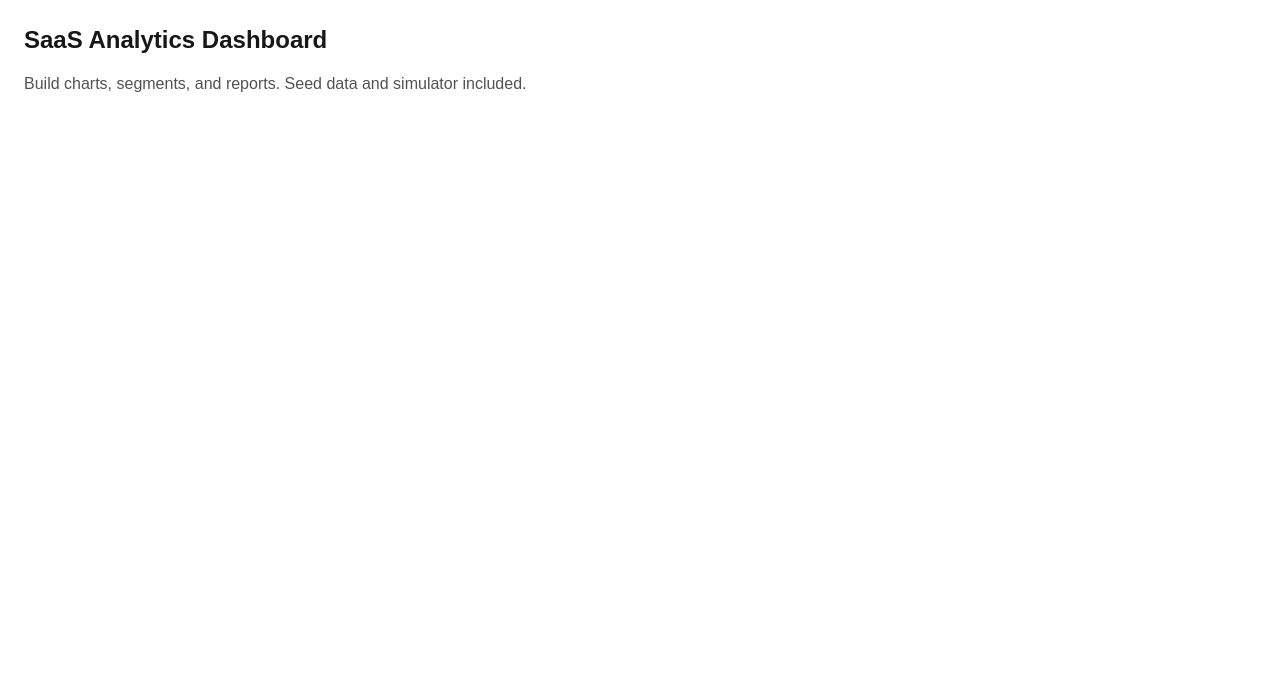
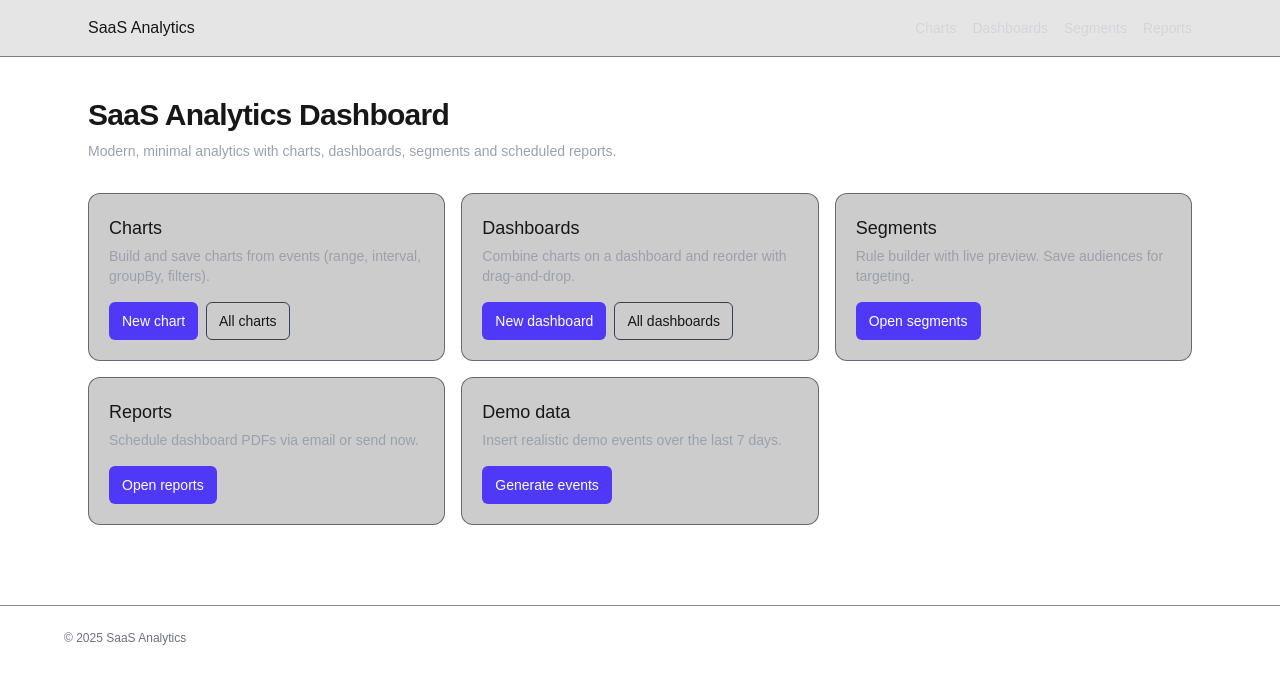
Before and after one commit to ahmerzulfiqar06/SaaS-Analytics-Dashboard, a Next.js app: page / in a window 1280 px wide. Shown: the top 684 px of the page. Built offline with nearby package versions, Linux system fonts and the light colour scheme.

Commit message:
UX: Professional homepage with quick actions, global header/nav/footer styling

```diff
--- a/src/app/layout.tsx
+++ b/src/app/layout.tsx
@@ -24,10 +24,24 @@ export default function RootLayout({
 }>) {
   return (
     <html lang="en">
-      <body
-        className={`${geistSans.variable} ${geistMono.variable} antialiased`}
-      >
-        {children}
+      <body className={`${geistSans.variable} ${geistMono.variable} antialiased` }>
+        <div className="min-h-dvh">
+          <header className="border-b border-gray-900/50 bg-black/20 backdrop-blur supports-[backdrop-filter]:bg-black/10">
+            <div className="max-w-6xl mx-auto px-6 h-14 flex items-center justify-between">
+              <a href="/" className="font-medium">SaaS Analytics</a>
+              <nav className="hidden sm:flex gap-4 text-sm text-gray-300">
+                <a className="hover:text-white" href="/charts">Charts</a>
+                <a className="hover:text-white" href="/dashboards">Dashboards</a>
+                <a className="hover:text-white" href="/segments">Segments</a>
+                <a className="hover:text-white" href="/reports">Reports</a>
+              </nav>
+            </div>
+          </header>
+          <div className="max-w-6xl mx-auto">{children}</div>
+          <footer className="border-t border-gray-900/50 text-xs text-gray-500 py-6 mt-10 px-6">
+            <div className="max-w-6xl mx-auto">© {new Date().getFullYear()} SaaS Analytics</div>
+          </footer>
+        </div>
       </body>
     </html>
   );
--- a/src/app/page.tsx
+++ b/src/app/page.tsx
@@ -1,8 +1,73 @@
+import Link from "next/link";
+
+const cards = [
+  {
+    title: "Charts",
+    desc: "Build and save charts from events (range, interval, groupBy, filters).",
+    actions: [
+      { label: "New chart", href: "/charts/new", primary: true },
+      { label: "All charts", href: "/charts" },
+    ],
+  },
+  {
+    title: "Dashboards",
+    desc: "Combine charts on a dashboard and reorder with drag-and-drop.",
+    actions: [
+      { label: "New dashboard", href: "/dashboards/new", primary: true },
+      { label: "All dashboards", href: "/dashboards" },
+    ],
+  },
+  {
+    title: "Segments",
+    desc: "Rule builder with live preview. Save audiences for targeting.",
+    actions: [
+      { label: "Open segments", href: "/segments", primary: true },
+    ],
+  },
+  {
+    title: "Reports",
+    desc: "Schedule dashboard PDFs via email or send now.",
+    actions: [
+      { label: "Open reports", href: "/reports", primary: true },
+    ],
+  },
+  {
+    title: "Demo data",
+    desc: "Insert realistic demo events over the last 7 days.",
+    actions: [
+      { label: "Generate events", href: "/debug/generate", primary: true },
+    ],
+  },
+];
+
 export default function Home() {
   return (
-    <main className="p-6 space-y-4">
-      <h1 className="text-2xl font-bold">SaaS Analytics Dashboard</h1>
-      <p className="text-neutral-600 dark:text-neutral-300">Build charts, segments, and reports. Seed data and simulator included.</p>
+    <main className="px-6 py-10">
+      <div className="max-w-6xl mx-auto space-y-8">
+        <div className="space-y-2">
+          <h1 className="text-3xl font-semibold tracking-tight">SaaS Analytics Dashboard</h1>
+          <p className="text-sm text-gray-400">Modern, minimal analytics with charts, dashboards, segments and scheduled reports.</p>
+        </div>
+        <section className="grid gap-4 sm:grid-cols-2 lg:grid-cols-3">
+          {cards.map((c) => (
+            <div key={c.title} className="rounded-xl border border-gray-800/60 bg-black/20 p-5 hover:border-gray-700 transition-colors">
+              <div className="text-lg font-medium mb-1">{c.title}</div>
+              <div className="text-sm text-gray-400 mb-4">{c.desc}</div>
+              <div className="flex flex-wrap gap-2">
+                {c.actions.map((a) => (
+                  <Link
+                    key={a.label}
+                    href={a.href}
+                    className={"px-3 py-2 rounded-md text-sm border " + (a.primary ? "bg-indigo-600 text-white border-transparent hover:bg-indigo-500" : "border-gray-700 hover:border-gray-500")}
+                  >
+                    {a.label}
+                  </Link>
+                ))}
+              </div>
+            </div>
+          ))}
+        </section>
+      </div>
     </main>
   );
 }
```
